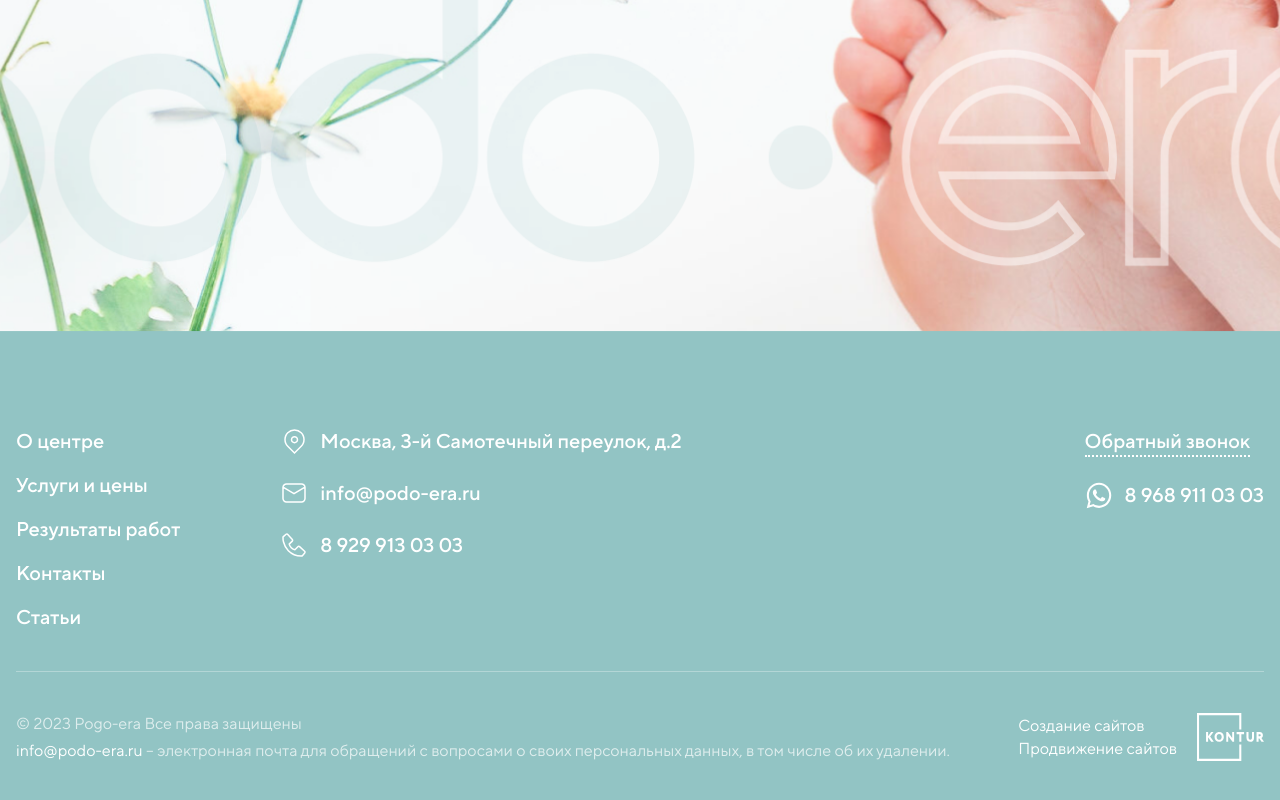
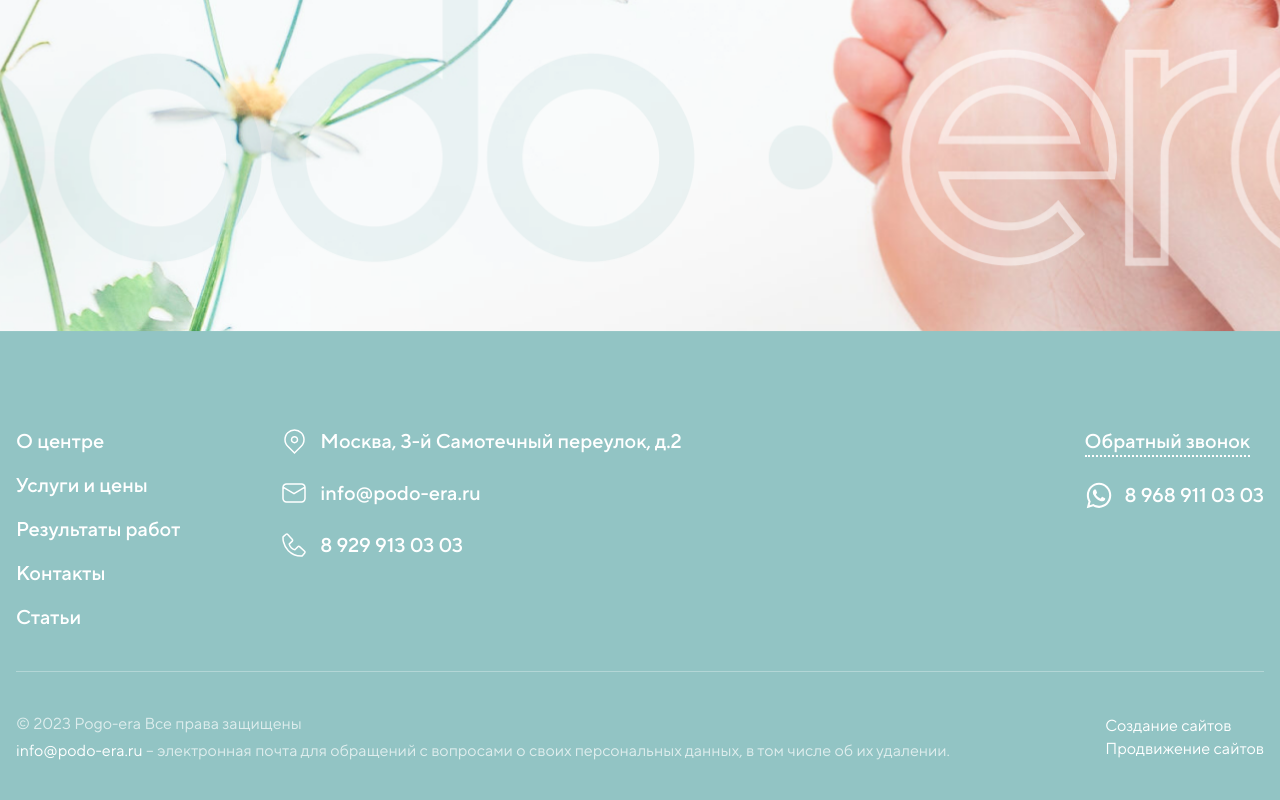
Before and after one commit to Otabek777/podolograevskaya, a plain HTML site: page index.html in a window 1280 px wide. Shown: the part 7027-7827 px from the top of the page. Drawn offline with Linux system fonts and the light colour scheme.

Commit message:
Update index.html

```diff
--- a/index.html
+++ b/index.html
@@ -440,7 +440,6 @@
                         <a href="#">Создание сайтов</a>
                         <a href="#">Продвижение сайтов</a>
                     </div>
-                    <img src="img/Kontur.svg" alt="">
                 </div>
             </div>
         </div>
```
